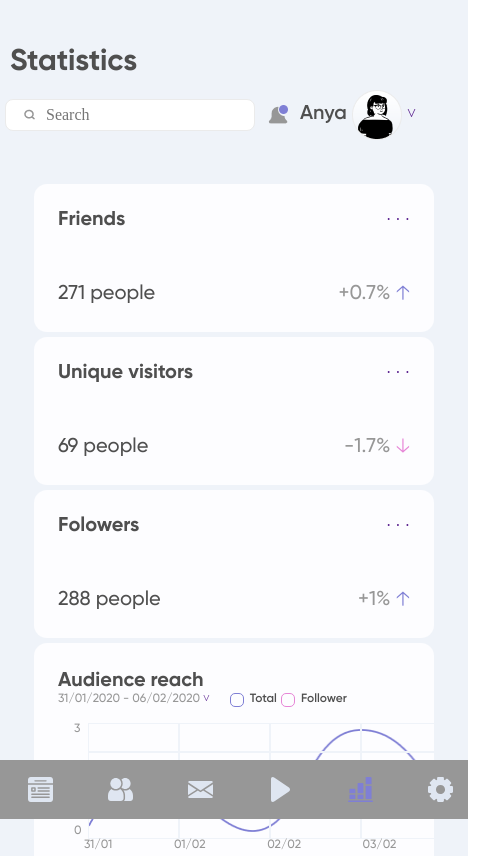
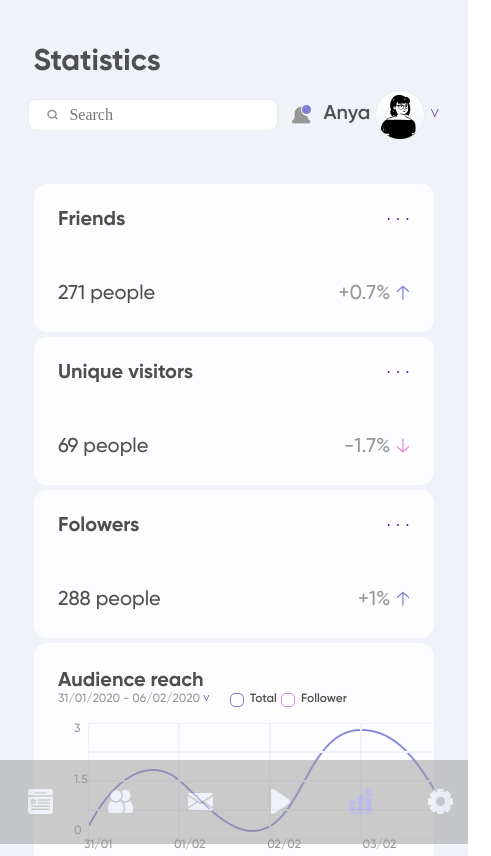
Before and after one commit to AlGKrek/dasboard, a plain HTML site: page index.html in a window 390 px wide. Shown: the top 856 px of the page, 491 px wide, since content can reach past the window. Drawn offline with Linux system fonts and the light colour scheme.

Commit message:
fix: fixed some positions

```diff
--- a/index.html
+++ b/index.html
@@ -9,7 +9,6 @@
 </head>
 <body>
     <div class="container">
-        <div class="wrapper">
         <div class="nav-mobile">
             <a href="" class="menu__link"><div class="menu menu--news"></div></a>
             <a href="" class="menu__link"><div class="menu menu--friends"></div></a>
@@ -18,6 +17,8 @@
             <a href="" class="menu__link"><div class="menu menu--statistics"></div></a>
             <a href="" class="menu__link"><div class="menu menu--config"></div></a>
     </div>
+        <div class="wrapper">
+
             <div class="navigation">
                 <a href="" class="navigation__logo-link"><div class="logo"></div></a>
                 <nav class="navigation__menu">
--- a/src/scss/components/_header.scss
+++ b/src/scss/components/_header.scss
@@ -13,6 +13,7 @@
     }
     @include lg(){
         width: 468px;
+        padding: 0 5%;
     }
 }
 .header__header{
--- a/src/scss/components/_nav-mobile.scss
+++ b/src/scss/components/_nav-mobile.scss
@@ -5,10 +5,11 @@
     background: $color-grey;
     position: fixed;
     top: 90%;
+    height: 10%;
     display: none;
     width: 468px;
-    height: 7%;
     z-index: 1;
+    opacity: 0.5;
     @include lg(){
         display: flex;
     }
--- a/src/scss/components/_wrapper.scss
+++ b/src/scss/components/_wrapper.scss
@@ -35,5 +35,6 @@
     }
     @include lg(){
         width: 468px;
+        padding-bottom: 50px;
     }
 }
```
Also changed, not shown: src/style/main.css, 1 other file. Lines whose indentation alone changed are shown as unchanged.
